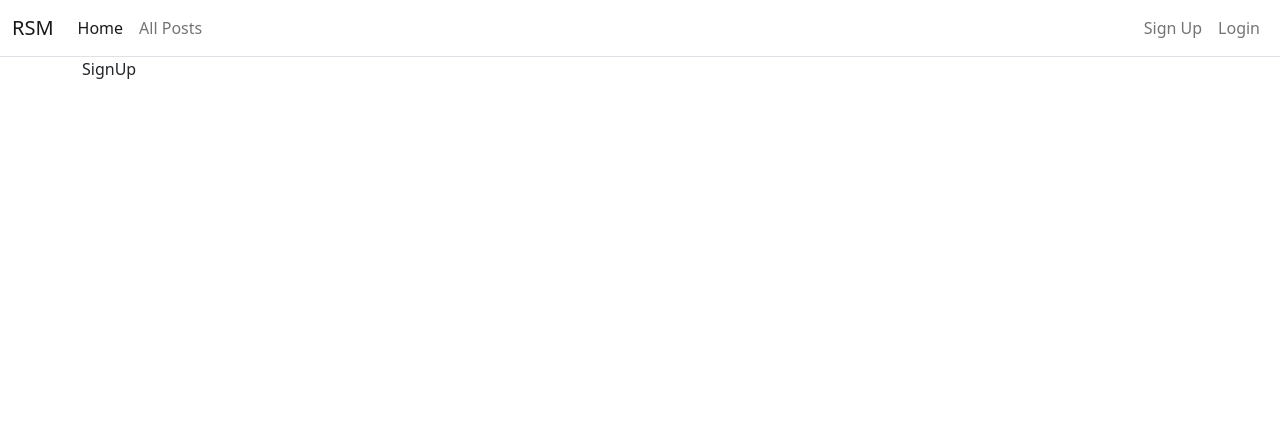
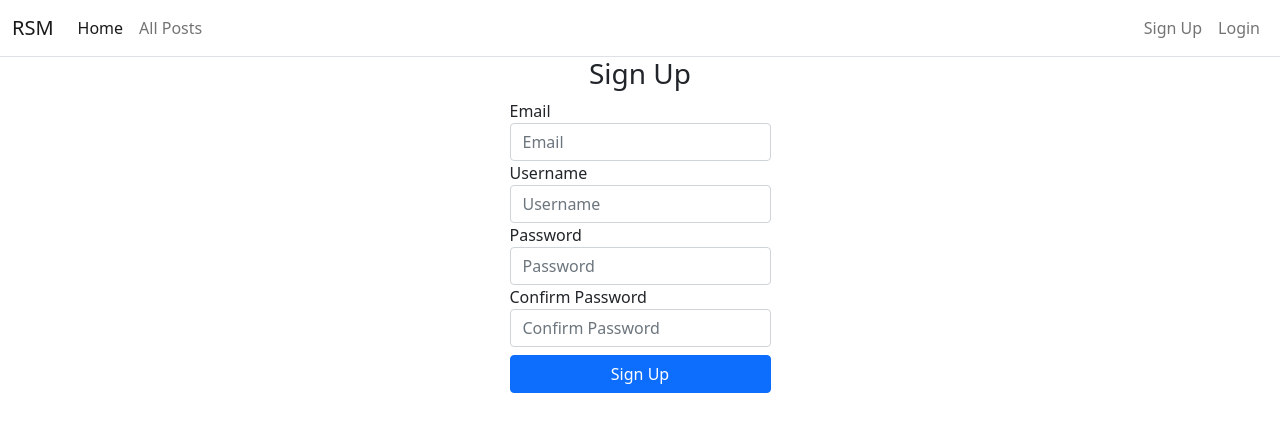
Before and after one commit to NathanPerrine/ReactSocialMedia, a React (Create React App) app: page /signup in a window 1280 px wide. Shown: the top 432 px of the page. Built offline with nearby package versions, Linux system fonts and the light colour scheme.

Commit message:
sign up form working

```diff
--- a/src/App.js
+++ b/src/App.js
@@ -20,18 +20,22 @@ export default class App extends Component {
         }
     }
 
+    // Set state for alert messages
     flashMessage = (message, category) => {this.setState({message,category}) }
+    // Set state for logging in
+    login = () => {this.setState({loggedIn: true})}
+
 
     render() {
         return (
             <>
-                <Nav />
+                <Nav loggedIn={this.state.loggedIn} />
                 <div className="container">
                     {this.state.message ? <AlertMessage category={this.state.category} message={this.state.message} flashMessage={this.flashMessage}/> : null}
                     <Routes>
                         <Route path="/" element={<Home />} />
                         <Route path="/allposts" element={<AllPosts base_url={this.state.base_url} />} />
-                        <Route path="/signup" element={<SignUp />} />
+                        <Route path="/signup" element={<SignUp base_url={this.state.base_url} flashMessage={this.flashMessage} />} />
                         <Route path="/login" element={<Login />} />
                     </Routes>
                 </div>
--- a/src/components/PostCard.js
+++ b/src/components/PostCard.js
@@ -2,9 +2,8 @@ import React from 'react'
 
 export default function PostCard(props) {
     const post = props.post
-    console.log(post)
     return (
-        <row className="d-flex justify-content-center">
+        <div className="d-flex justify-content-center">
             <div className="card m-1 col-6">
                 <h5 className="card-header">{ post.title }</h5>
                 <div className="card-body">
@@ -15,6 +14,6 @@ export default function PostCard(props) {
                     { post.author.username } - { post.date_created }
                 </div>
             </div>
-        </row>
+        </div>
     )
 }
--- a/src/views/SignUp.js
+++ b/src/views/SignUp.js
@@ -1,7 +1,67 @@
 import React from 'react'
+import { useNavigate } from 'react-router-dom';
 
-export default function SignUp() {
-  return (
-    <div>SignUp</div>
+export default function SignUp(props) {
+    let navigate = useNavigate();
+    let base_url = props.base_url
+    const handleSubmit = (e) => {
+        e.preventDefault();
+
+        //Check passwords
+        let password = e.target.password.value ;
+        let confirmPass = e.target.confirmPass.value;
+        if (password !== confirmPass){
+            props.flashMessage("Passwords don't match.", "warning");
+        } else {
+            // Sign User Up
+            var myHeaders = new Headers();
+            myHeaders.append("Content-Type", "application/json");
+
+            var raw = JSON.stringify({
+                "username": e.target.username.value,
+                "email": e.target.email.value,
+                "password": password
+            });
+
+            var requestOptions = {
+                method: 'POST',
+                headers: myHeaders,
+                body: raw,
+                redirect: 'follow'
+            };
+
+            fetch(`${base_url}/auth/users`, requestOptions)
+                .then(res => res.json())
+                .then(data => {
+                    if (data.error){
+                        // Error message if an issue arises
+                        props.flashMessage(data.error, "danger")
+                    } else {
+                        // Success, send message and navigate back home
+                        props.flashMessage(`${data.username} has been registered.`, 'success')
+                        navigate('/')
+                    }
+                });
+        }
+    }
+
+    return (
+    <form onSubmit={handleSubmit}>
+        <h3 className="text-center">Sign Up</h3>
+        <div className="row justify-content-center">
+            <div className="form-group w-25">
+                <label htmlFor="email">Email</label>
+                <input type="text" name="email" className="form-control" placeholder="Email"/>
+                <label htmlFor="username">Username</label>
+                <input type="text" name="username" className="form-control" placeholder="Username"/>
+                <label htmlFor="password">Password</label>
+                <input type="password" name="password" className="form-control" placeholder="Password"/>
+                <label htmlFor="confirmPass">Confirm Password</label>
+                <input type="password" name="confirmPass" className="form-control" placeholder="Confirm Password"/>
+                <input type="submit" className="btn btn-primary w-100 mt-2" value="Sign Up" />
+            </div>
+        </div>
+
+    </form>
   )
 }
```
